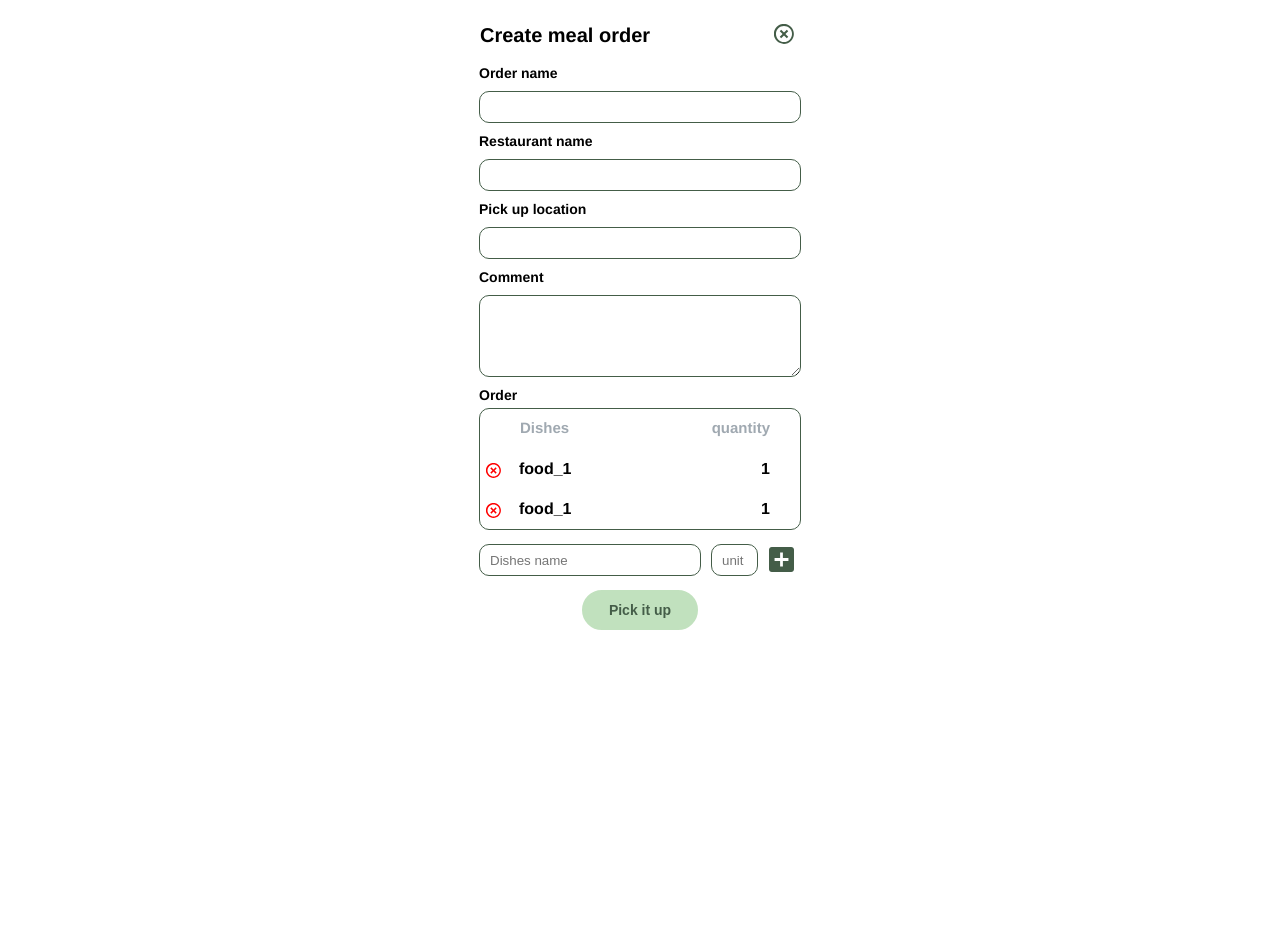
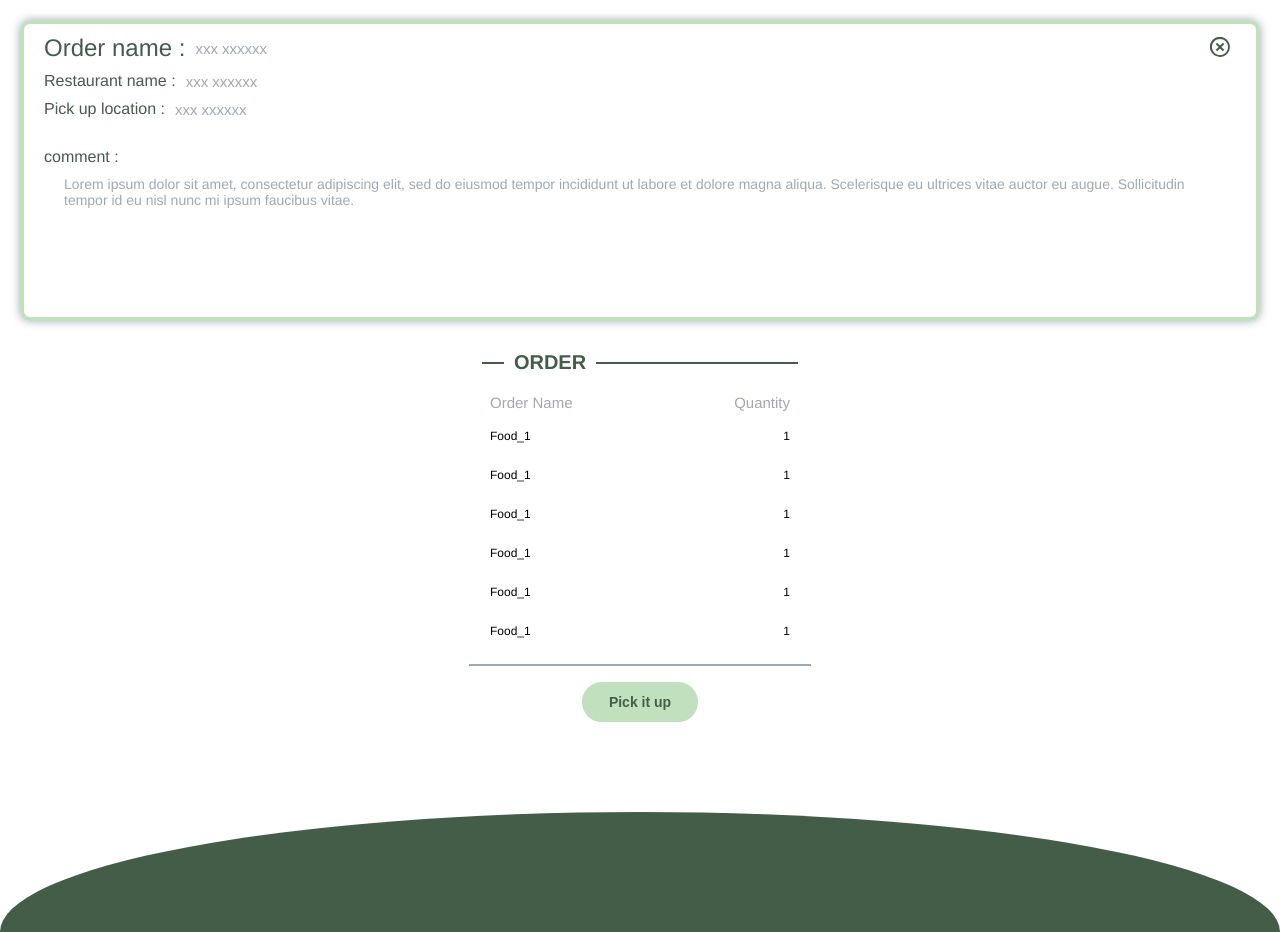
Before and after one commit to Green-Teaz123/Green_, a React (Create React App) app: page / in a window 1280 px wide. Before the commit the page ends 800 px from the top, so only its background shows below. Built offline with nearby package versions, Linux system fonts and the light colour scheme.

Commit message:
update huge

```diff
--- a/src/App.js
+++ b/src/App.js
@@ -3,7 +3,7 @@ import './App.css';
 import Header from './component/header';
 // import Login from './page/login';
 // import Kinglouy from './page/indexmain';
-import OrderInfo from './page/createOrder';
+import OrderInfo from './page/orderInfo';
 
 function App() {
   return (
--- a/src/styles/huge.css
+++ b/src/styles/huge.css
@@ -1,9 +1,7 @@
 
 .huge-dot {
-    /* width: 20vh; */
-    height: 121px;
+    height: 120px;
     background-color: #445D48;
-    border-top-left-radius: 999px;
-    border-top-right-radius: 999px;
+    border-radius: 50% / 100% 100% 0 0;
     margin: 10px 0px -10px 0px;
 }
```
